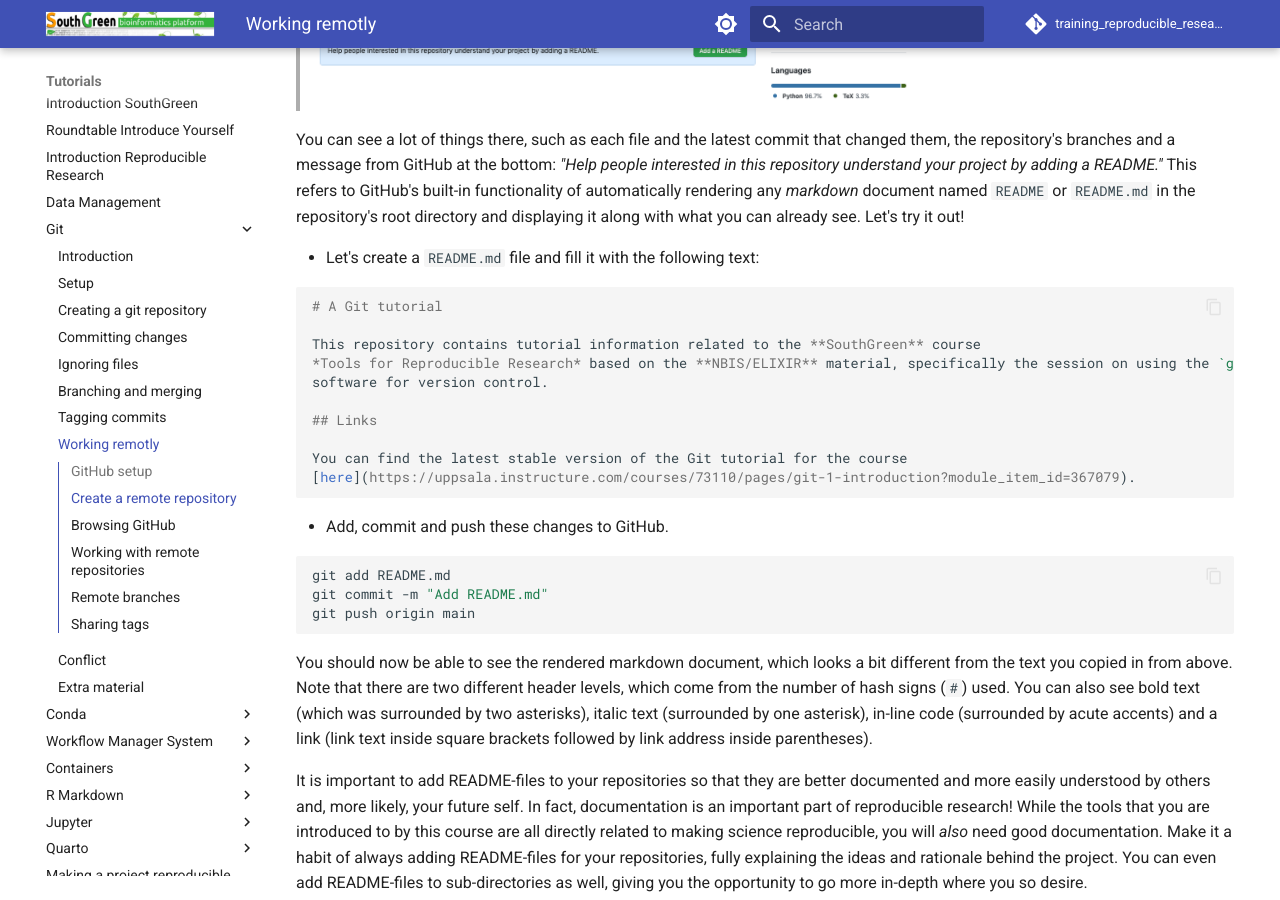
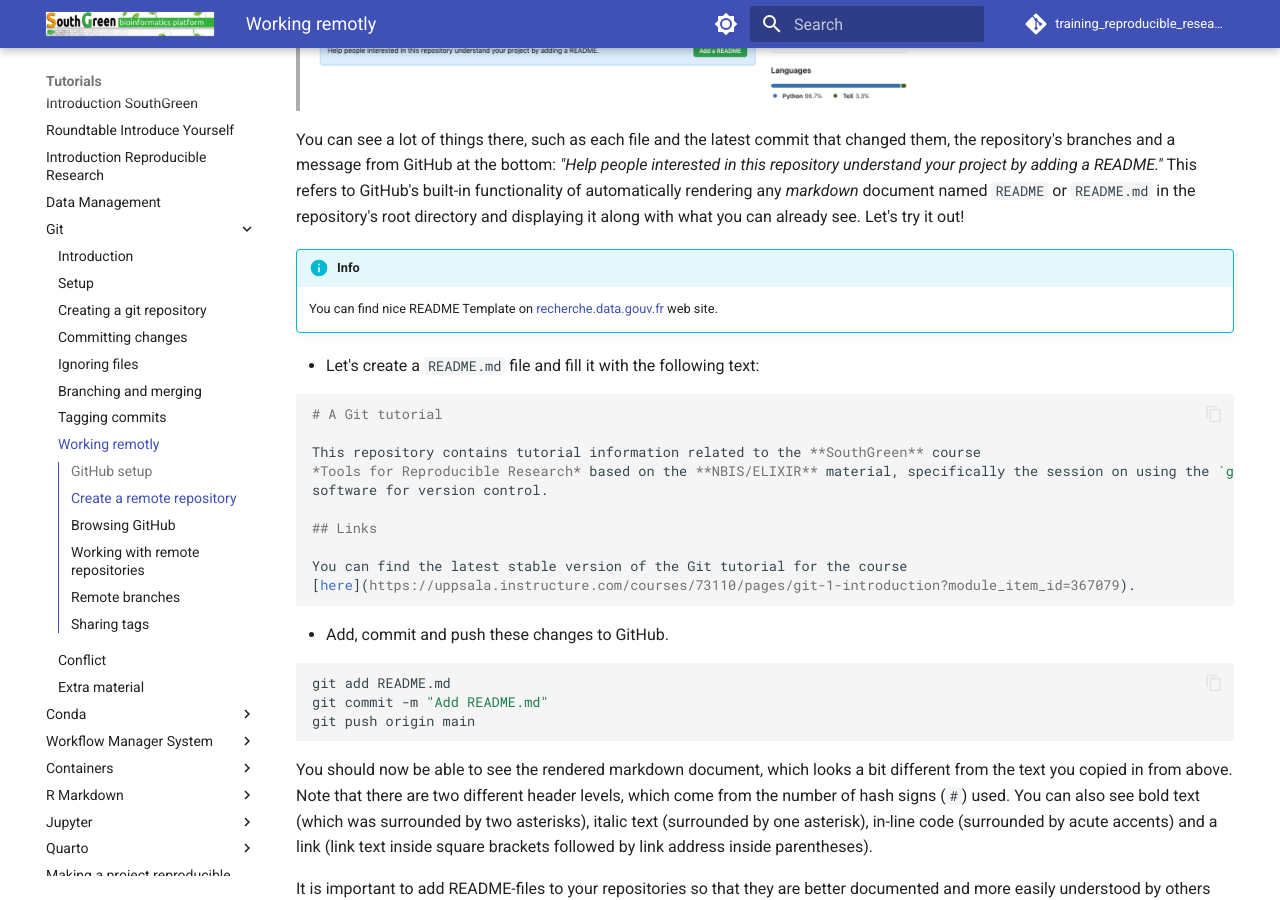
Before and after one commit to SouthGreenPlatform/training_reproducible_research, an MkDocs documentation site: the page built from docs/pages/git/git-7-working-remotely.md, in a window 1280 px wide and 900 px high, scrolled down 3292 px. Built offline with MkDocs 1.6.1 and Material for MkDocs 9.7.7, drawn with Linux system fonts in a browser that asks for light colours; comment, search, counter and statistics services are not loaded.

Commit message:
add link to README template

```diff
--- a/docs/pages/git/git-7-working-remotely.md
+++ b/docs/pages/git/git-7-working-remotely.md
@@ -132,6 +132,9 @@ a README."* This refers to GitHub's built-in functionality of automatically
 rendering any *markdown* document named `README` or `README.md` in the
 repository's root directory and displaying it along with what you can already
 see. Let's try it out!
+
+!!! info
+    You can find nice README Template on [recherche.data.gouv.fr](https://recherche.data.gouv.fr/fr/categorie/33/guide/modele-de-readme) web site.
 
 * Let's create a `README.md` file and fill it with the following text:
 
```
